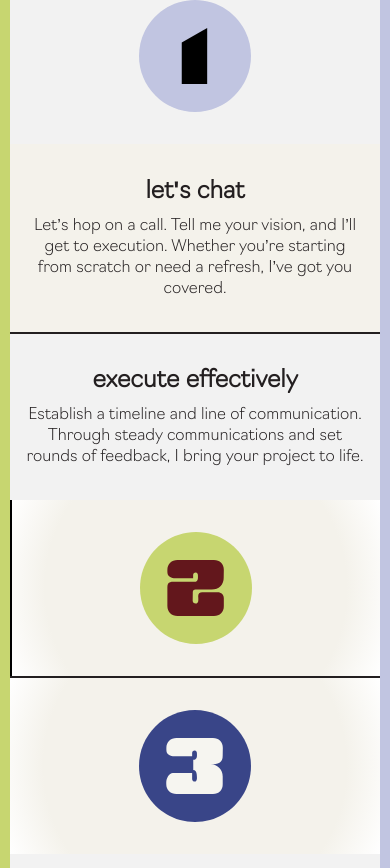
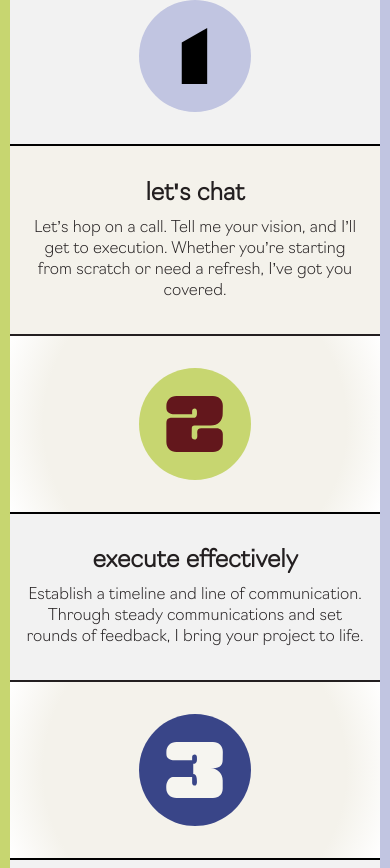
Before and after one commit to JoshTag/studio-klein, a Next.js app: page / in a window 390 px wide. Shown: the part 3016-3884 px from the top of the page. Built offline with nearby package versions, Linux system fonts and the light colour scheme.

Commit message:
small updates for mobile

```diff
--- a/pages/index.js
+++ b/pages/index.js
@@ -213,7 +213,7 @@ export default function Home() {
       </div>
       </div>
 
-      <div className="main__info-strip3">
+      <div className="main__info-strip4">
       <div className="main__howitworks-text-ctn2">
           <h2 className='main__howitworks-heading2'>
           execute effectively
--- a/styles/global-style.js
+++ b/styles/global-style.js
@@ -458,6 +458,18 @@ const GlobalStyle = createGlobalStyle`
   @media screen and (max-width:768px){
     .border-bottom-mobile{
       border-bottom: 2px solid #231F20!important;
+    }
+  }
+
+  @media screen and (max-width:768px){
+    .border-top-mobile{
+      border-top: 2px solid #231F20!important;
+    }
+  }
+
+  @media screen and (max-width:1024px){
+    .no-border-top-mobile{
+      border-top: none!important;
     }
   }
 
@@ -878,6 +890,21 @@ const GlobalStyle = createGlobalStyle`
       flex-direction:column;
     }
   }
+  .main__info-strip4{
+    width:100%;
+    display:flex;
+    text-align:center;
+    justify-content:center;
+    border-top: 2px solid #231F20;
+    justify-content: space-between;
+  }
+
+  @media screen and (max-width:1024px){
+    .main__info-strip4{
+      justify-content: center;
+      flex-direction:column-reverse;
+    }
+  }
 
   .main__howitworks-icon-ctn{
     display:flex;
@@ -902,6 +929,7 @@ const GlobalStyle = createGlobalStyle`
   @media screen and (max-width:1024px){
     .main__howitworks-icon-ctn2{
       width:100%;
+      border-left:none;
     }
   }
   .main__howitworks-text-ctn{
@@ -917,6 +945,7 @@ const GlobalStyle = createGlobalStyle`
     .main__howitworks-text-ctn{
       border-left:0px!important;
       width:100%;
+      border-top: 2px solid #000000;
     }
   }
   .main__howitworks-text-ctn2{
@@ -932,6 +961,7 @@ const GlobalStyle = createGlobalStyle`
     .main__howitworks-text-ctn2{
       border-left:0px!important;
       width:100%;
+      border-top: 2px solid #000000;
     }
   }
 
@@ -1174,7 +1204,7 @@ const GlobalStyle = createGlobalStyle`
 
   @media screen and (max-width:768px){
     .main__package-list{
-      padding: 0rem 1rem;
+      padding: 1rem;
     }
   }
 
@@ -1508,7 +1538,7 @@ const GlobalStyle = createGlobalStyle`
   .services__list-item{
     font-size:14pt;
     font-weight:600;
-    width:50%;
+    width:100%;
     border-bottom: 2px solid black;
     line-height: 27px;
   }
```
Also changed, not shown: components/service.js (+4 -4 lines).
